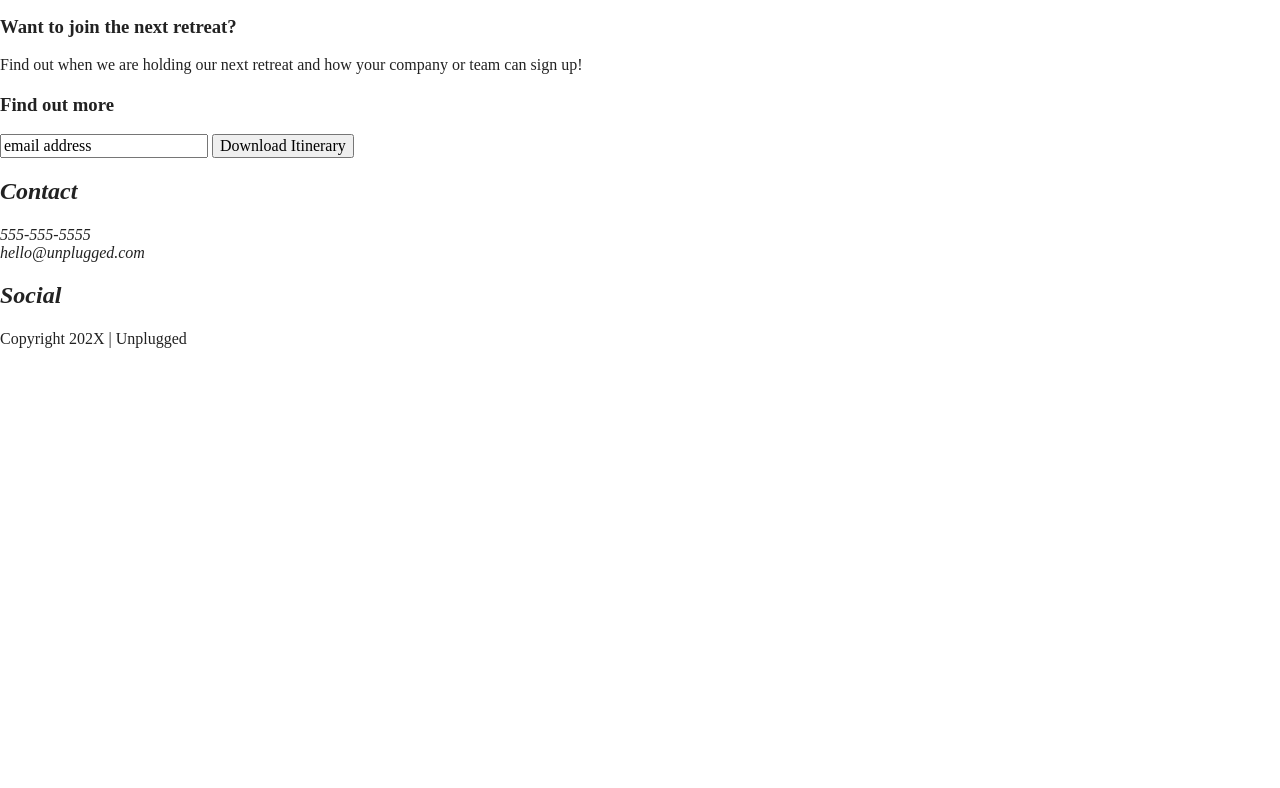
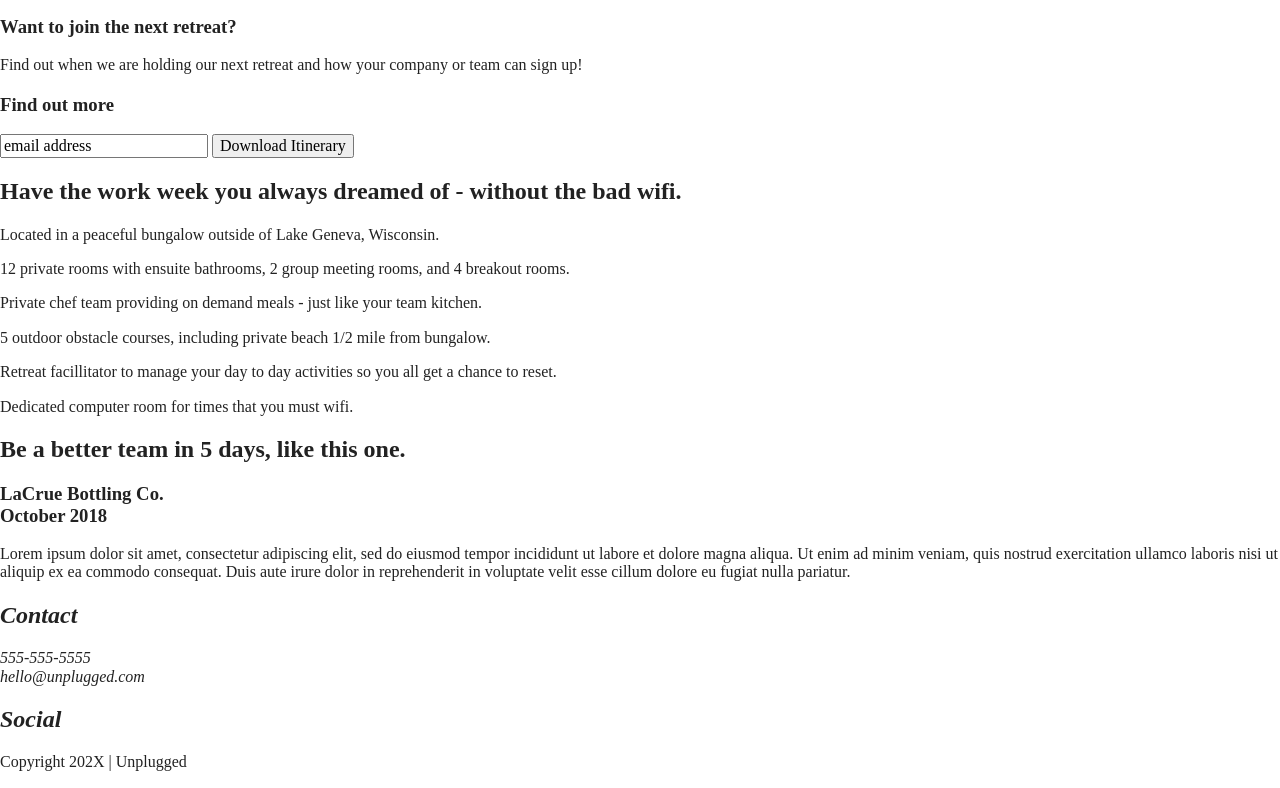
Before and after one commit to joshneibs/unplugged-retreat-site, a website built with Parcel: page index.html in a window 1280 px wide. Shown: the part 543-1331 px from the top of the page. Before the commit the page ends 907 px from the top, so only its background shows below. Built offline with nearby package versions, Linux system fonts and the light colour scheme.

Commit message:
changes to home page

```diff
--- a/index.html
+++ b/index.html
@@ -44,19 +44,80 @@
 
   <main>
     <section id="hero">
-    <h1> Retreat from the desk, return refreshed.</h1>
-    <img src="unplugged-design-docs/unplugged-retreat.jpg" alt="woman standing on bridge">
+      <h1> Retreat from the desk, return refreshed.</h1>
+      <div class="hero-area">
+        <img src="unplugged-design-docs/unplugged-retreat.jpg" alt="woman standing on bridge">
+      </div>
     </section>
 
     <aside>
       <h3>Want to join the next retreat?</h3>
       <p>Find out when we are holding our next retreat and how your company or team can sign up!</p>
       <h3>Find out more</h3>
-      <div>
+      <div class="form">
         <input type="text" name="name" value="email address">
         <input type="button" value="Download Itinerary">
       </div>
     </aside>
+
+    <section id="features">
+      <div class="content-wrapper">
+        <div class="feature-headline">
+          <h2>Have the work week you always dreamed of - without the bad wifi.</h2>
+        </div>
+        <article>
+          <p class="features-icon"></p>
+          <p class="features-item-description">Located in a peaceful bungalow outside of Lake Geneva, Wisconsin.</p>
+        </article>
+
+        <article>
+          <p class="features-icon"></p>
+          <p class="features-item-description">12 private rooms with ensuite bathrooms, 2 group meeting rooms, and 4
+            breakout rooms. </p>
+        </article>
+        <article>
+          <p class="features-icon"></p>
+          <p class="features-item-description">Private chef team providing on demand meals - just like your team
+            kitchen.
+          </p>
+        </article>
+
+        <article>
+          <p class="features-icon"></p>
+          <p class="features-item-description">5 outdoor obstacle courses, including private beach 1/2 mile from
+            bungalow. </p>
+        </article>
+
+        <article>
+          <p class="features-icon"></p>
+          <p class="features-item-description">Retreat facillitator to manage your day to day activities so you all get
+            a chance to reset. </p>
+        </article>
+
+        <article>
+          <p class="features-icon"></p>
+          <p class="features-item-description">Dedicated computer room for times that you must wifi. </p>
+        </article>
+      </div>
+
+    </section>
+
+    <section class="reviews">
+      <div class="content-wrapper">
+        <h2>Be a better team in 5 days, like this one.</h2>
+
+        <h3>LaCrue Bottling Co. <br>October 2018</h3>
+
+        <p>Lorem ipsum dolor sit amet, consectetur adipiscing elit, sed do eiusmod tempor incididunt ut labore et dolore
+          magna aliqua. Ut enim ad minim veniam, quis nostrud exercitation ullamco laboris nisi ut aliquip ex ea commodo
+          consequat. Duis aute irure dolor in reprehenderit in voluptate velit esse cillum dolore eu fugiat nulla
+          pariatur.</p>
+
+      </div>
+
+
+      </div>
+    </section>
   </main> <!-- main wrapper -->
 
 
```
